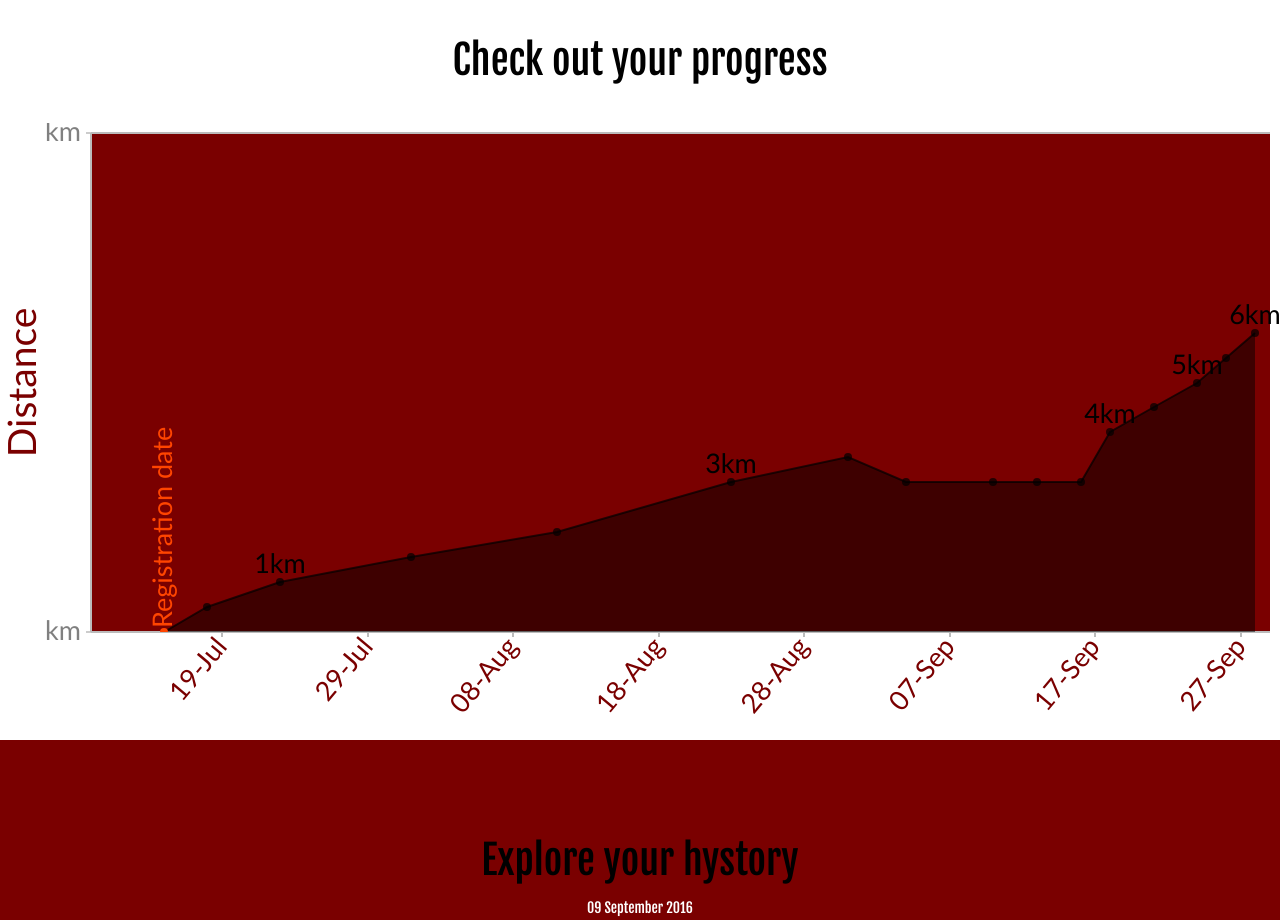
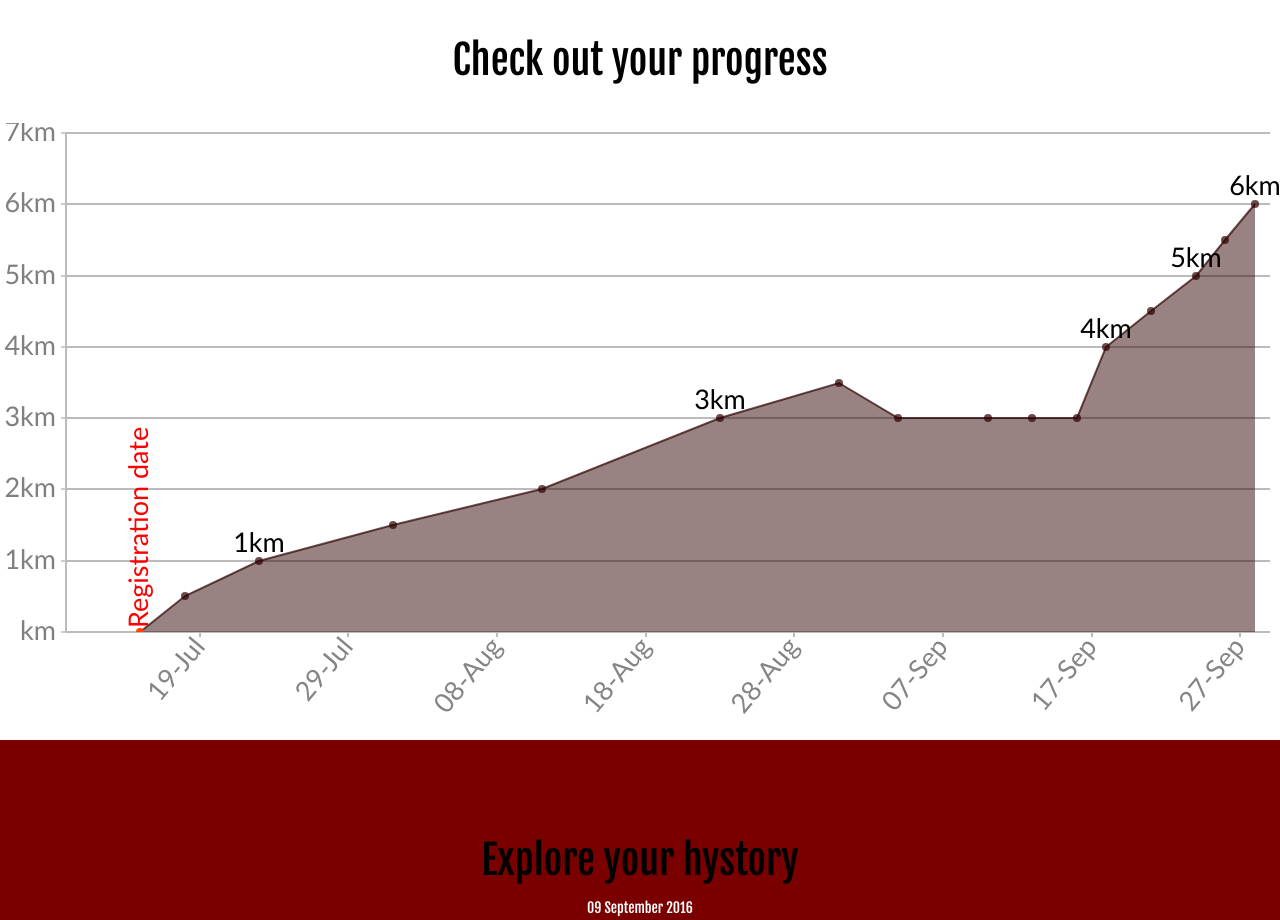
Before and after one commit to ggwzrd/activity-counter, a plain HTML site: page index.html in a window 1280 px wide. Shown: the part 860-1780 px from the top of the page. Drawn offline with nearby package versions, Linux system fonts and the light colour scheme.

Commit message:
Improved chart data display

```diff
--- a/app/view/assets/javascript/app.js
+++ b/app/view/assets/javascript/app.js
@@ -263,26 +263,26 @@ var createChart = function(){
                         interval: 10,
                         intervalType: "day",
                         labelAngle: -50,
-                        labelFontColor: "#7A0000",
+                        labelFontColor: "#858585",
                         minimum: new Date(2012,06,10)
                     },
                     axisY: {
-                        title: "Distance",
-                        interlacedColor: "#7A0000",
+                        title: "",
+                        interlacedColor: "white",
                         tickColor: "#CCC",
                         titleFontColor: "#7A0000",
-                        valueFormatString: "#km,,.",
-                        interval: 10
+                        valueFormatString: "#km",
+                        interval: 1
                     },
                     data: [
                     {
                         indexLabelFontColor: "black",
                         name: 'views',
                         type: "area",
-                        color: "rgba(0,0,0,0.7)",
+                        color: "rgba(45,0,0,0.7)",
                         markerSize:8,
                         dataPoints: [
-                        { x: new Date(2012, 06, 15), y: 0,  indexLabel: "Registration date", indexLabelOrientation: "vertical", indexLabelFontColor: "orangered", markerColor: "orangered"},
+                        { x: new Date(2012, 06, 15), y: 0,  indexLabel: "Registration date", indexLabelOrientation: "vertical", indexLabelFontColor: "red", markerColor: "orangered"},
                         { x: new Date(2012, 06, 18), y: 0.5 },
                         { x: new Date(2012, 06, 23), y: 1, indexLabel:"1km" },
                         { x: new Date(2012, 07, 1), y: 1.5},
--- a/app/view/assets/stylesheets/main.css
+++ b/app/view/assets/stylesheets/main.css
@@ -65,6 +65,7 @@ li{
 
 }
 input{
+	font-family: 'Fjalla One', sans-serif;
 	border-color: black;
 	border-radius: 5px;
 	height: auto;
```
